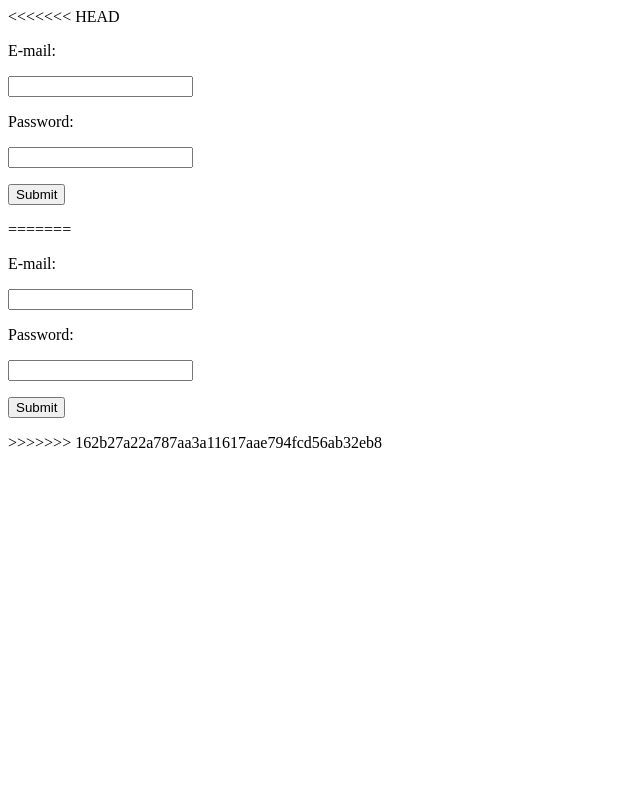
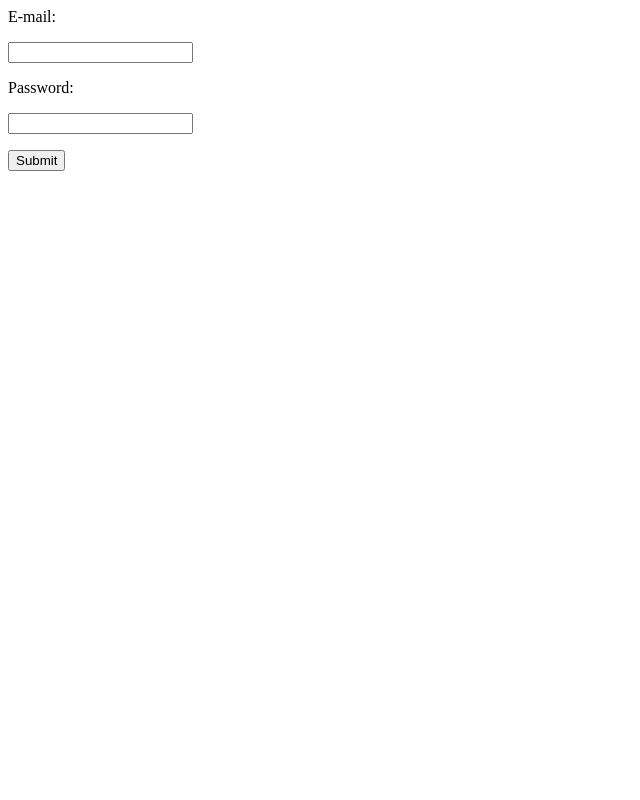
Before and after one commit to akutayural/Flask-Interview, a Flask app: page /login in a window 1280 px wide. Shown: the whole page, without its empty margins (0-640 px from the left). Run offline with Flask 2, Linux system fonts and the light colour scheme.

Commit message:
Update login.html

```diff
--- a/templates/login.html
+++ b/templates/login.html
@@ -1,4 +1,3 @@
-<<<<<<< HEAD
 <html>
    <body>
       <form method = "POST">
@@ -9,16 +8,4 @@
          <p><input type = "submit" value = "Submit" /></p>
       </form>
    </body>
-=======
-<html>
-   <body>
-      <form method = "POST">
-         <p>E-mail:</p>
-         <p><input type = "text" name = "email" /></p>
-         <p>Password:</p>
-         <p><input type = "text" name = "password" /></p>
-         <p><input type = "submit" value = "Submit" /></p>
-      </form>
-   </body>
->>>>>>> 162b27a22a787aa3a11617aae794fcd56ab32eb8
 </html>
```
